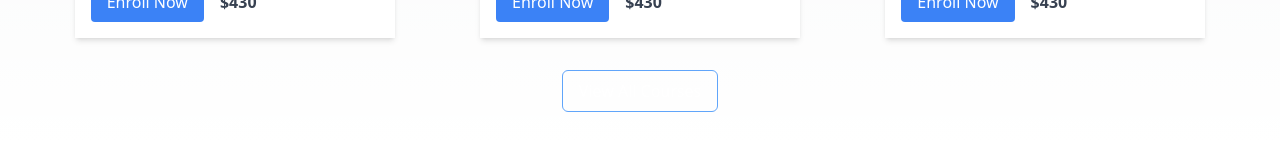
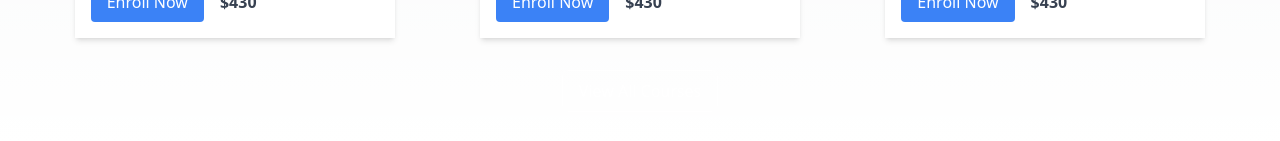
Before and after one commit to narendrarty17/CodeJs-Academy, a Next.js app: page / in a window 1280 px wide. Shown: the part 1865-2006 px from the top of the page. Built offline with nearby package versions, Linux system fonts and the light colour scheme.

Commit message:
Update Section_04.js

```diff
--- a/components/Section_04.js
+++ b/components/Section_04.js
@@ -145,7 +145,7 @@ const Section_04 = () => {
 
             {/* Part 4: View All Button */}
             <div className="flex justify-center">
-                <button className="text-white border border-blue-400 text-base leading-6 whitespace-nowrap justify-center items-stretch border px-4 py-2 rounded-md border-solid">
+                <button className="text-white border border-white text-base leading-6 whitespace-nowrap justify-center items-stretch border px-4 py-2 rounded-md border-solid">
                     View All Courses
                 </button>
             </div>
```
